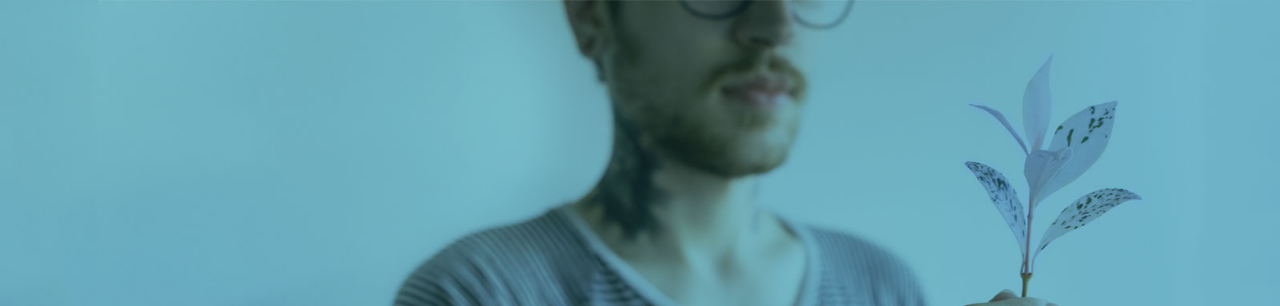
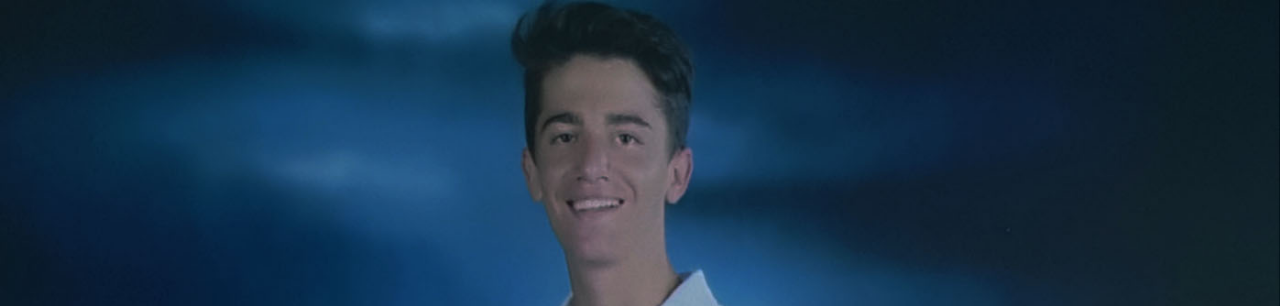
Before and after one commit to giammaria754/giammaria754.github.io, a plain HTML site: page index.html in a window 1280 px wide. Shown: the top 306 px of the page. Drawn offline with nearby package versions, Linux system fonts and the light colour scheme.

Commit message:
Cambiamento di header

```diff
--- a/css/style.css
+++ b/css/style.css
@@ -173,7 +173,7 @@ hr {
 	padding: 100px 0;
 	text-align: center;
 	color: #fff;
-	background: url(../img/intro-bg.jpg) no-repeat center top;
+	background: url(../img/header2.0.jpg) no-repeat center top;
 	background-color: #7bc3d1;
 	-webkit-background-size: cover;
 	-moz-background-size: cover;
```
Also changed, not shown: img/header.jpg (added), img/header2.0.jpg (added).
